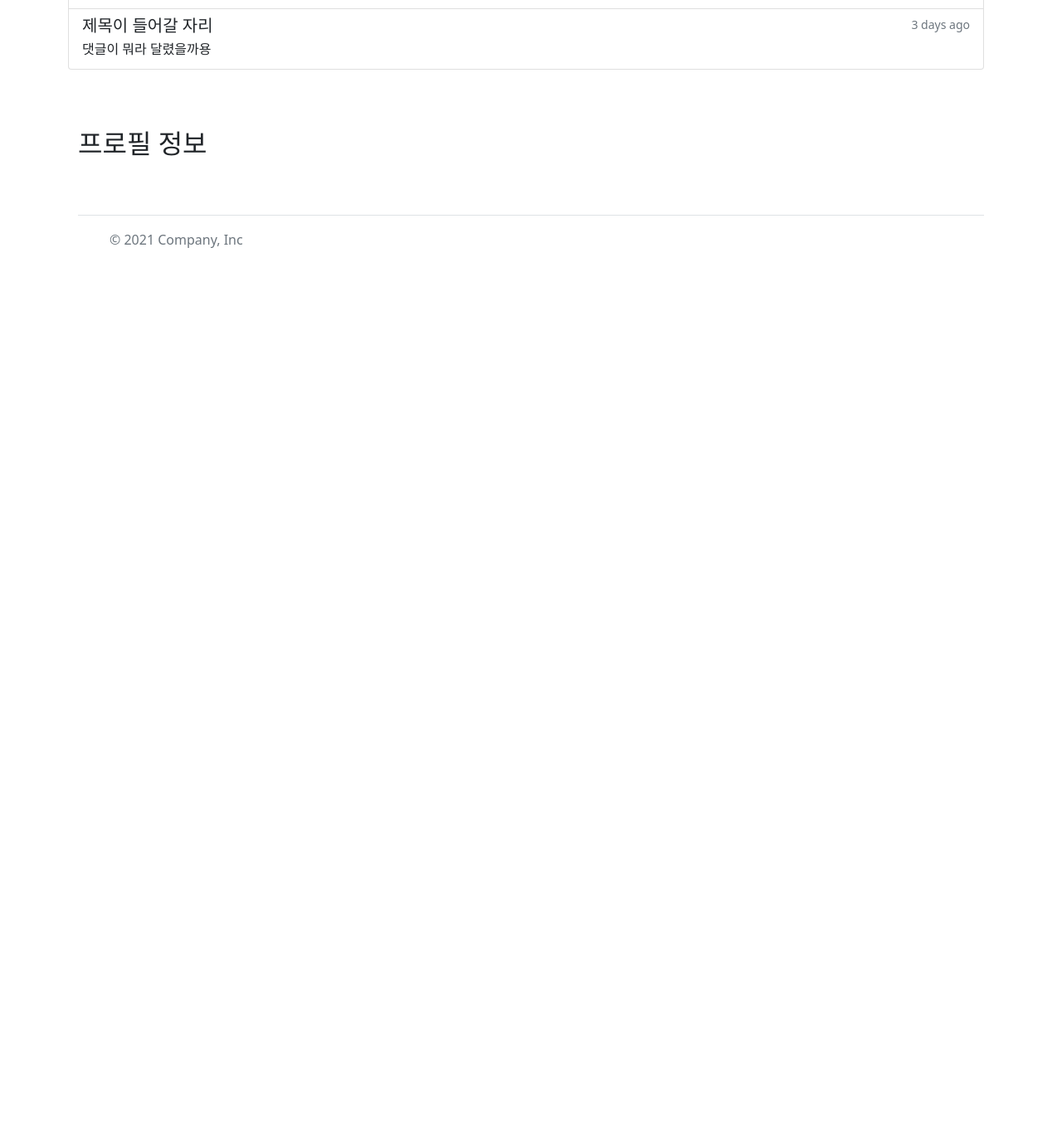
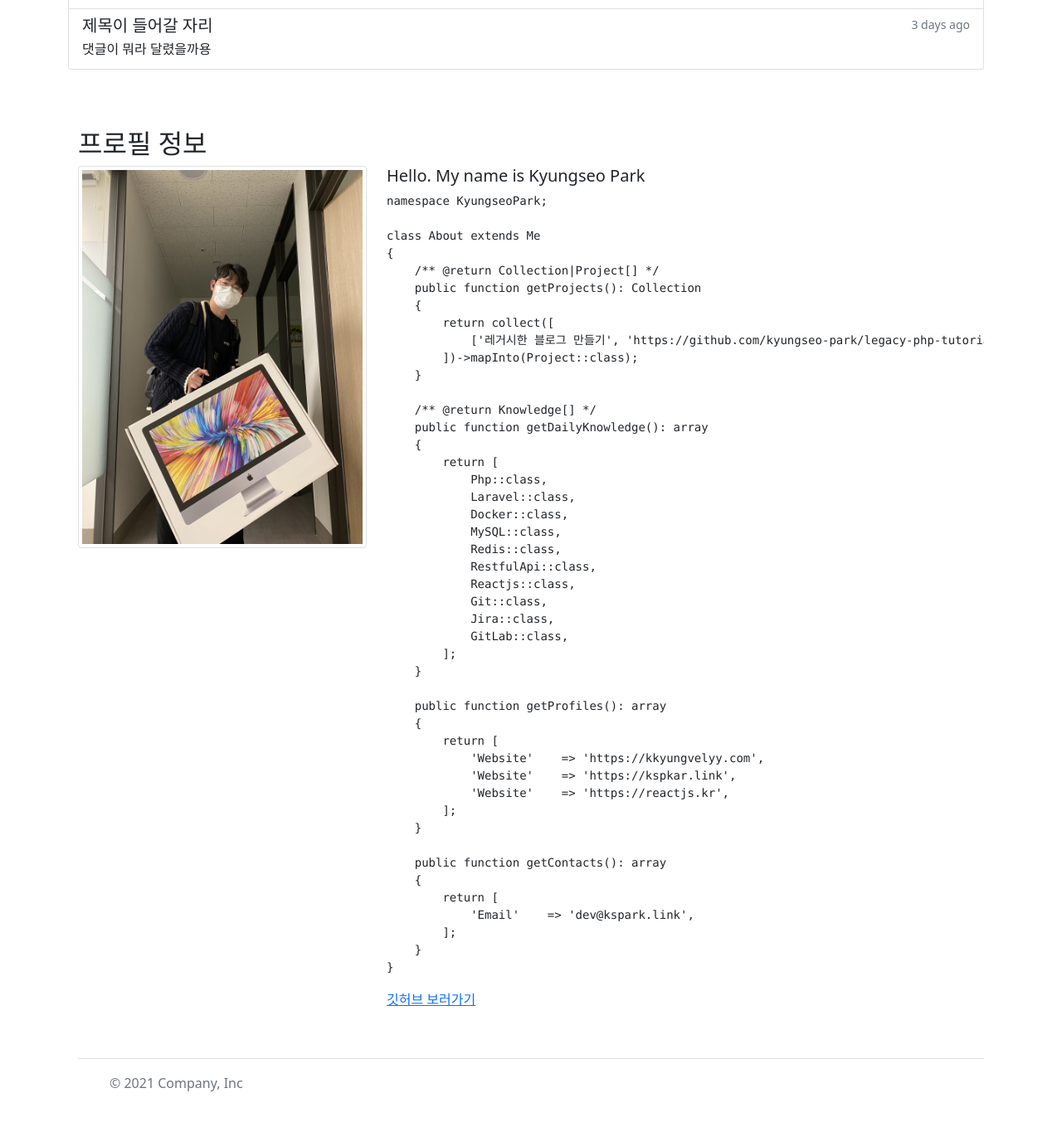
Before and after one commit to Kyungseo-Park/legacy-php-tutorial, a PHP site: page / in a window 1280 px wide. Shown: the part 1629-2988 px from the top of the page at 83% size. Before the commit the page ends 1928 px from the top, so only its background shows below. Run offline with PHP 8.4, Linux system fonts and the light colour scheme.

Commit message:
feat(/): add 프로필 영역 레이아웃 추가

```diff
--- /dev/null
+++ b/include/profile.php
@@ -0,0 +1,49 @@
+<?php
+
+$profile = <<<'CODE'
+namespace KyungseoPark;
+
+class About extends Me
+{
+    /** @return Collection|Project[] */
+    public function getProjects(): Collection
+    {
+        return collect([
+            ['레거시한 블로그 만들기', 'https://github.com/kyungseo-park/legacy-php-tutorial'],
+        ])->mapInto(Project::class);
+    }
+
+    /** @return Knowledge[] */
+    public function getDailyKnowledge(): array
+    {
+        return [
+            Php::class,
+            Laravel::class,
+            Docker::class,
+            MySQL::class,
+            Redis::class,
+            RestfulApi::class,
+            Reactjs::class,
+            Git::class,
+            Jira::class,
+            GitLab::class,
+        ];
+    }
+
+    public function getProfiles(): array
+    {
+        return [
+            'Website'    => 'https://kkyungvelyy.com',
+            'Website'    => 'https://kspkar.link',
+            'Website'    => 'https://reactjs.kr',
+        ];
+    }
+
+    public function getContacts(): array
+    {
+        return [
+            'Email'    => 'dev@kspark.link',
+        ];
+    }
+}
+CODE;
--- a/www/index.php
+++ b/www/index.php
@@ -119,6 +119,17 @@
             <div class="row">
                 <h2>프로필 정보</h2>
             </div>
+            <div class="row">
+                <div class="col-4">
+                    <img src="/assets/profile.jpg" class="flex-shrink-0 me-3 img-thumbnail rounded" alt="프로필" />
+                </div>
+                <div class="col-8">
+                    <h5 class="mt-0">Hello. My name is Kyungseo Park</h5>
+                    <pre><?php include '../include/profile.php';echo (htmlspecialchars($profile)); ?></pre>
+                    <a href="https://github.com/kyungseo-park" target="_blank">깃허브 보러가기</a>
+                </div>
+            </div>
+            </div>
         </section>
     </main>
     <?php include "$_SERVER[DOCUMENT_ROOT]/include/footer.php"; ?>
```
